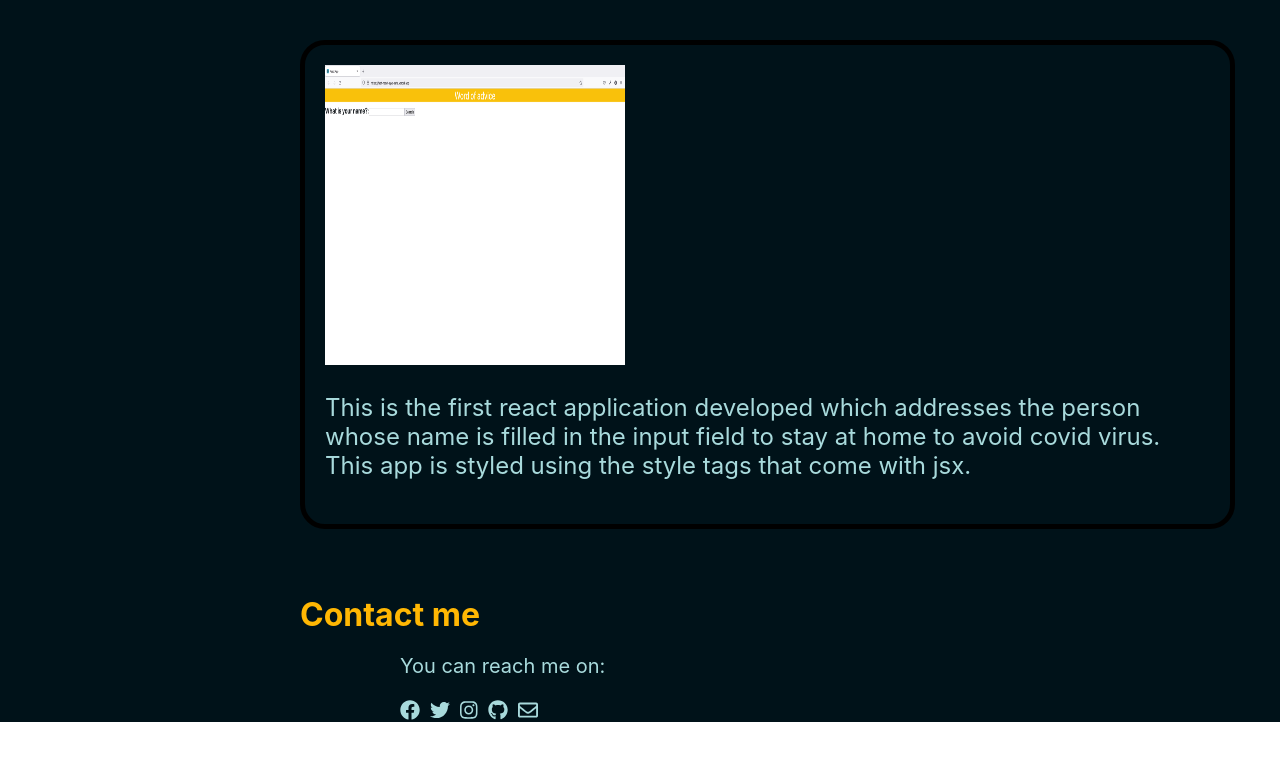
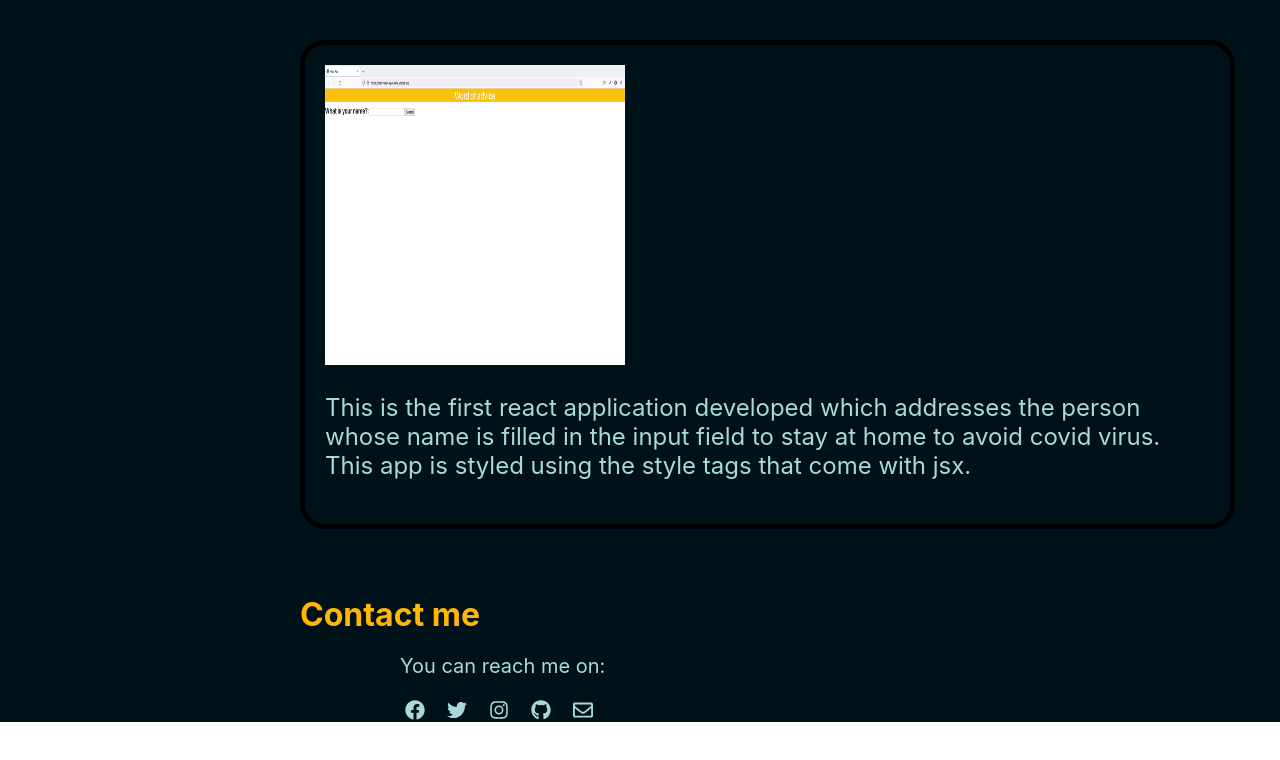
Before and after one commit to harshavardhanakrishnachaitanya2001/ghkrishnachaitanya, a Next.js app: page / in a window 1280 px wide. Shown: the part 4588-5348 px from the top of the page. Built offline with nearby package versions, Linux system fonts and the light colour scheme.

Commit message:
Made changes to the social icons size

```diff
--- a/pages/index.js
+++ b/pages/index.js
@@ -155,7 +155,7 @@ export default function Website (){
               <div style={{marginRight:'10px'}}>
                 <Link href="https://www.facebook.com/profile.php?id=100009945935184">
                   <a target="_blank">
-                      <FontAwesomeIcon icon={faFacebook}/>
+                      <FontAwesomeIcon icon={faFacebook} style={{width:'30px', marginRight:'2px'}}/>
                   </a>
                 </Link>
               </div>
@@ -163,14 +163,14 @@ export default function Website (){
               <div style={{marginRight:'10px'}}>
                 <Link href="https://twitter.com/kccodes365">
                   <a target="_blank">
-                      <FontAwesomeIcon icon={faTwitter}/>
+                      <FontAwesomeIcon icon={faTwitter} style={{width:'30px', marginRight:'2px'}}/>
                   </a>
                 </Link>
               </div>
               <div style={{marginRight:'10px'}}>
                 <Link href="https://www.instagram.com/g_h_k_c/">
                   <a target="_blank">
-                      <FontAwesomeIcon icon={faInstagram}/>
+                      <FontAwesomeIcon icon={faInstagram} style={{width:'30px', marginRight:'2px'}}/>
                   </a>
                 </Link>
               </div>
@@ -178,7 +178,7 @@ export default function Website (){
               <div style={{marginRight:'10px'}}>
                 <Link href="https://github.com/harshavardhanakrishnachaitanya2001">
                   <a target="_blank">
-                      <FontAwesomeIcon icon={faGithub}/>
+                      <FontAwesomeIcon icon={faGithub} style={{width:'30px', marginRight:'2px'}}/>
                   </a>
                 </Link>
               </div>
@@ -186,7 +186,7 @@ export default function Website (){
               <div>
                 <Link href="mailto:pvageta02@gmail.com">
                   <a target="_blank">
-                      <FontAwesomeIcon icon={faEnvelope}/>
+                      <FontAwesomeIcon icon={faEnvelope} style={{width:'30px'}}/>
                   </a>
                 </Link>
               </div>
```
